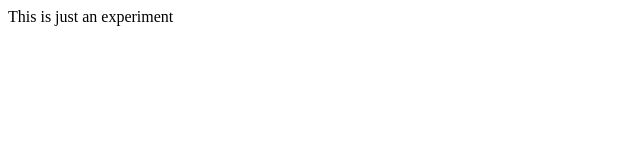
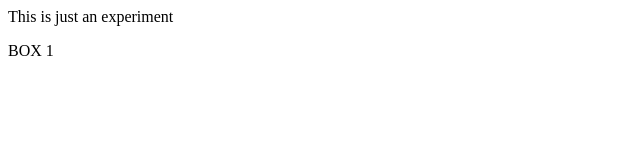
Before and after one commit to Agniva-07/localrepo, a plain HTML site: page index.html in a window 1280 px wide. Shown: the full height of the page, 0-640 px from the left. Drawn offline with Linux system fonts and the light colour scheme.

Commit message:
Added new div

```diff
--- a/index.html
+++ b/index.html
@@ -1 +1,2 @@
 <p>This is just an experiment</p>
+<div class="box">BOX 1</div>
```
